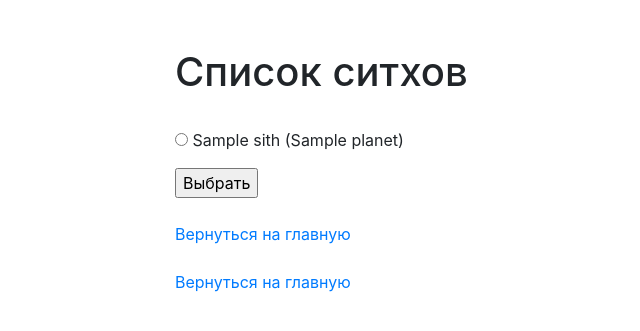
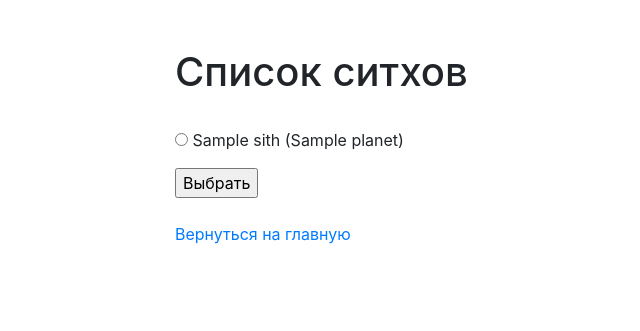
Before and after one commit to MrtGiz/sithorder, a Django app: page /recruiting/siths/ in a window 1280 px wide. Shown: the top 331 px of the page, without its empty margins (100-740 px from the left). Run offline with Django 3.2, Linux system fonts and the light colour scheme; tables that the repository leaves empty hold one stand-in row (values such as "Sample post"); some libraries are stand-ins or nearby versions.

Commit message:
sith_menu

```diff
--- a/recruiting/templates/recruiting/sith_menu.html
+++ b/recruiting/templates/recruiting/sith_menu.html
@@ -12,9 +12,6 @@
         <p><input type="radio" id="sith" name="sith_id" value="{{ sith.id }}">  {{ sith.name }} ({{ sith.planet }})</p>
         {% endfor %}
         <input type="submit" value="Выбрать">
-        <br>
-        <br>
-        <a href="{% url 'home' %}">Вернуться на главную</a>
     </form>
     {% else %}
         <p>There are no siths registered.</p>
```
